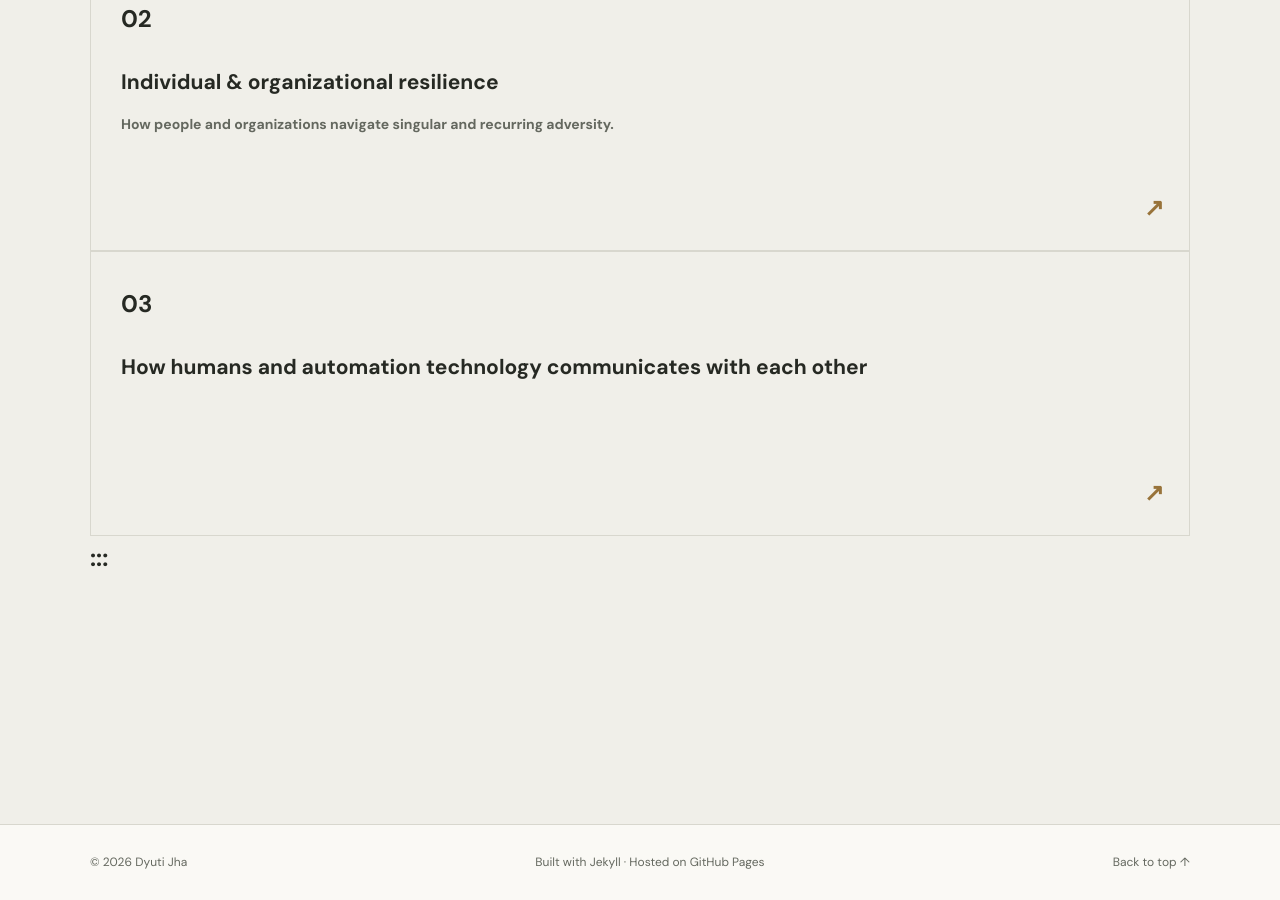
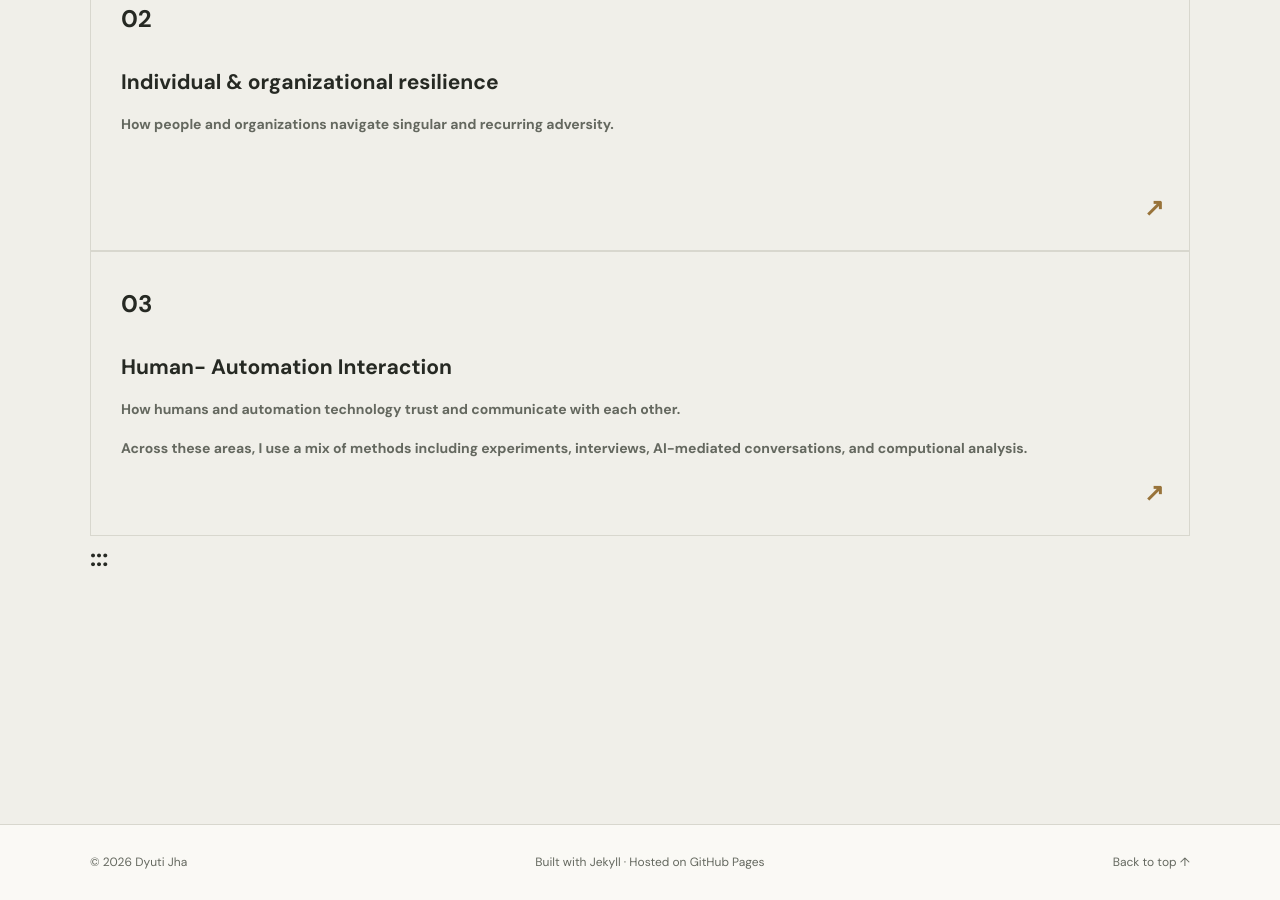
Before and after one commit to dyutij/dyutij.github.io, a Jekyll site: the page built from index.md, in a window 1280 px wide and 900 px high, scrolled down 2129 px. Built offline with Jekyll 4.4.1, drawn with Linux system fonts in a browser that asks for light colours; some web fonts are replaced.

Commit message:
added methods on the home page

```diff
--- a/index.md
+++ b/index.md
@@ -88,9 +88,10 @@ I study how people organize, communicate, and respond to harm in digital environ
 
 <b>↗</b></a><a class="research-card" href="{{ '/research/' | relative_url }}">03
 
-<h3>How humans and automation technology communicates with each other</h3>
+<h3>Human- Automation Interaction </h3>
+<p>How humans and automation technology trust and communicate with each other. </p>
 
-<p>
+<p>Across these areas, I use a mix of methods including experiments, interviews, AI-mediated conversations, and computional analysis.
 
 </p>
 
```
